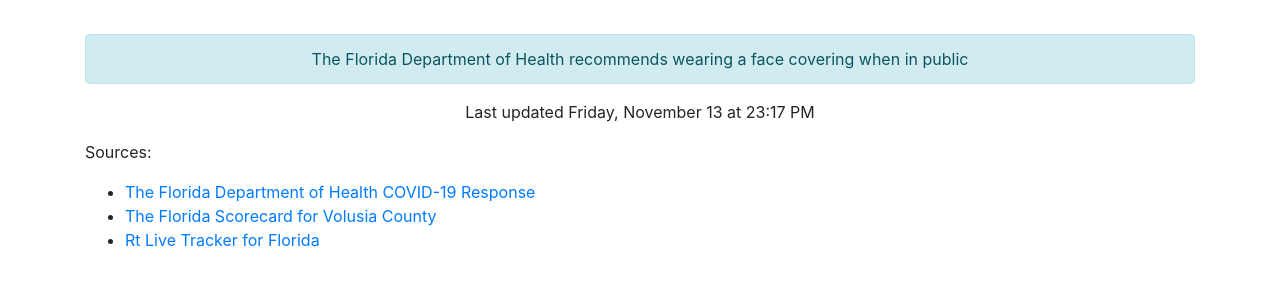
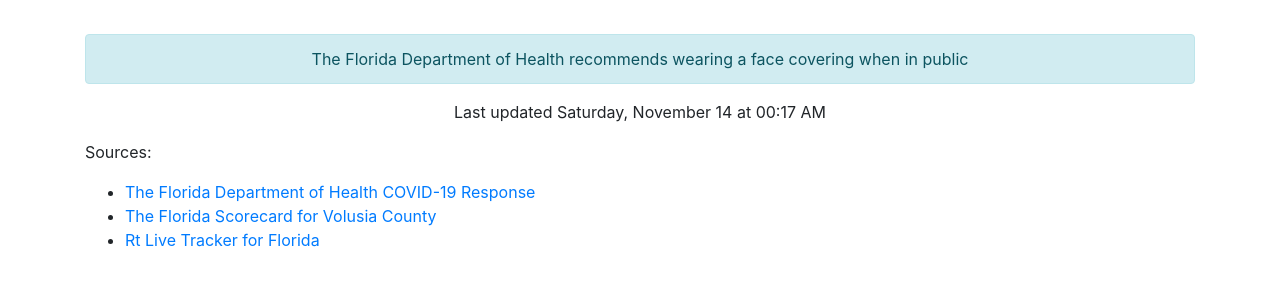
Before and after one commit to thinkjson/timeforchurch, a Jekyll site: the page built from index.md, in a window 1280 px wide. Shown: the part 586-872 px from the top of the page. Built offline with Jekyll 4.4.1, drawn with Linux system fonts in a browser that asks for light colours; our own code applies the rules of GitHub Pages for plain Markdown files.

Commit message:
Updating data

```diff
--- a/_includes/data.html
+++ b/_includes/data.html
@@ -10,4 +10,4 @@
     <div class="outcome text-success">YES</div>
     <div class="alert alert-info" role="alert">The Florida Department of Health recommends wearing a face covering when in public</div>
 
-    <p>Last updated Friday, November 13 at 23:17 PM</p>
+    <p>Last updated Saturday, November 14 at 00:17 AM</p>
```
